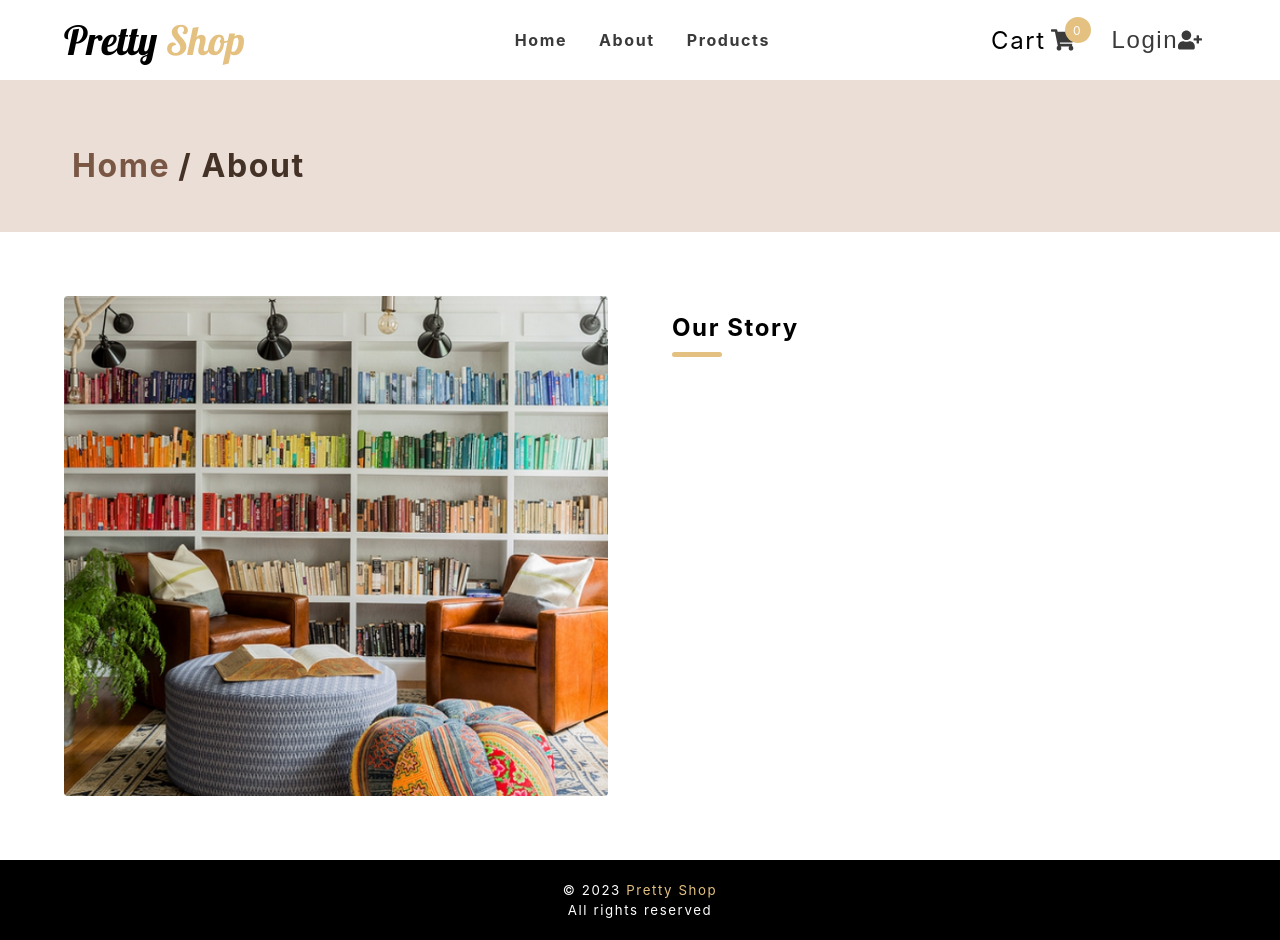
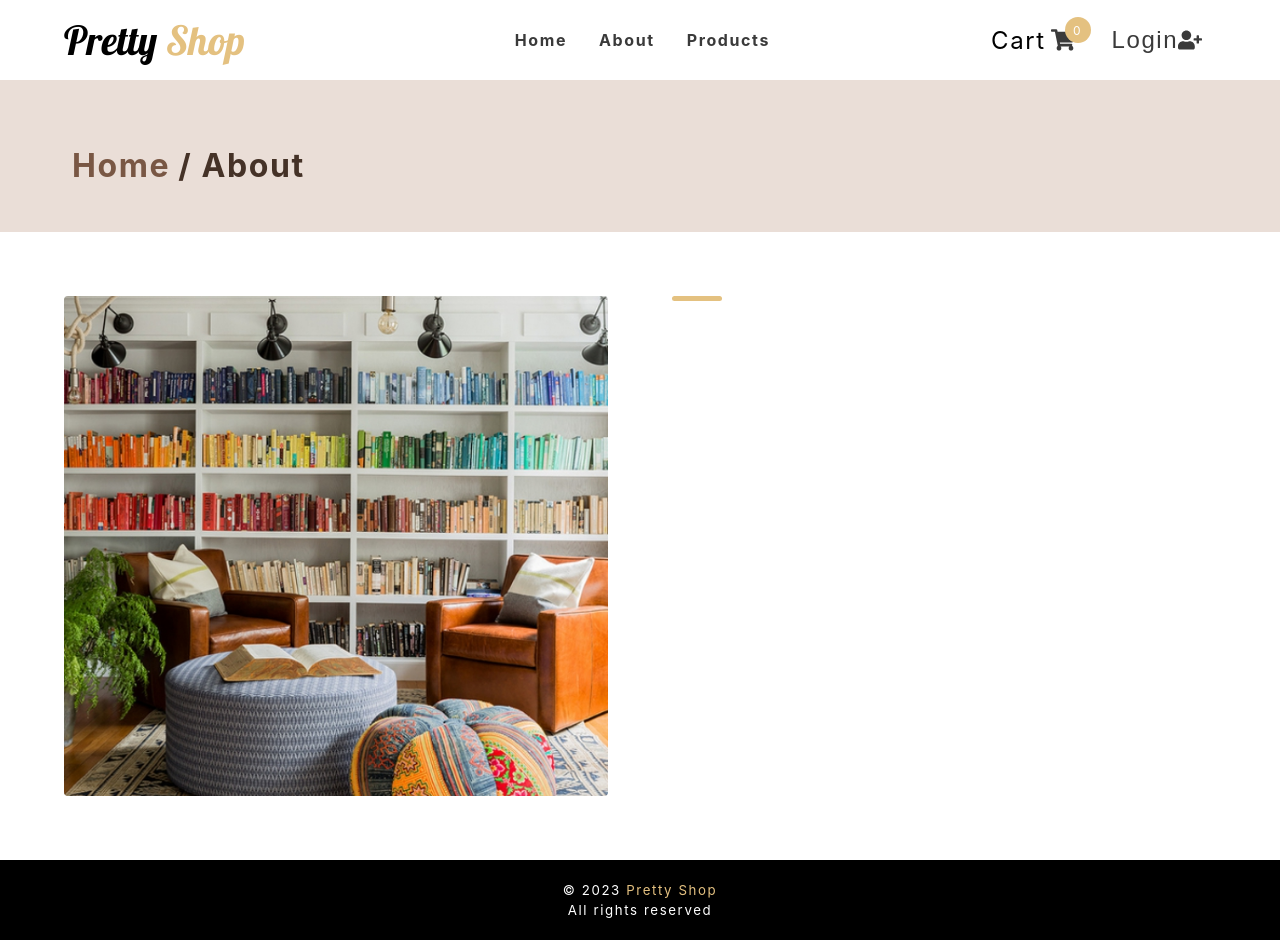
Before and after one commit to emirlan0706/pretty-shop-react-app-v2, a React (Create React App) app: page /About in a window 1280 px wide. Built offline with nearby package versions, Linux system fonts and the light colour scheme; no server answers.

Commit message:
fffdfffff

```diff
--- a/src/pages/AboutPage.js
+++ b/src/pages/AboutPage.js
@@ -11,7 +11,7 @@ const AboutPage = () => {
         <img src={aboutImg} alt="nice interior design" />
         <article>
           <div className="title">
-            <h2>Our Story</h2>
+            {/* <h2>Our Story</h2> */}
             <div className="underline"></div>
           </div>
           {/* <p>
```
